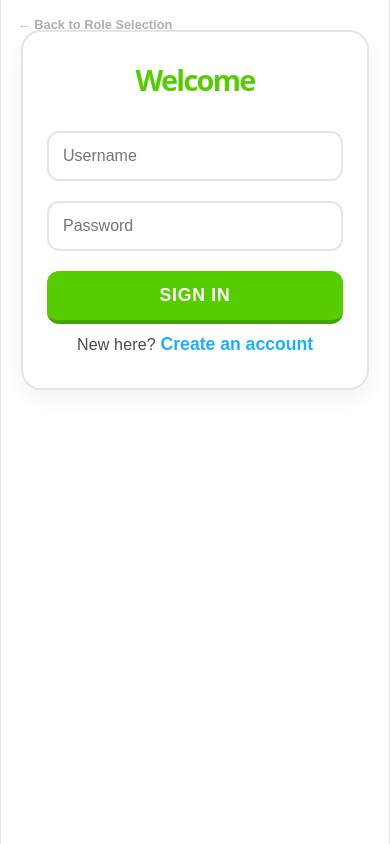
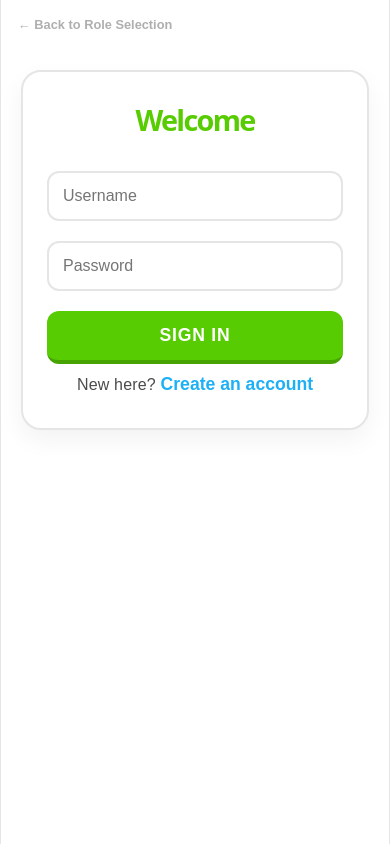
Before and after one commit to Joseph-Cardona/Comunidad-Spanish, a Svelte app in the folder client/: page / in a window 390 px wide. Both pictures are taken after a click on the button "GET STARTED". Built offline with nearby package versions, Linux system fonts and the light colour scheme.

Commit message:
Update Login.svelte

```diff
--- a/client/src/views/Login.svelte
+++ b/client/src/views/Login.svelte
@@ -159,7 +159,7 @@
   }
 
   @media (max-width: 480px) {
-    .auth-container { margin: 30px auto; padding: 2rem 1.5rem; }
+    .auth-container { margin: 70px auto 30px; padding: 2rem 1.5rem; }
     h1 { font-size: 1.8em; }
   }
 </style>
```
